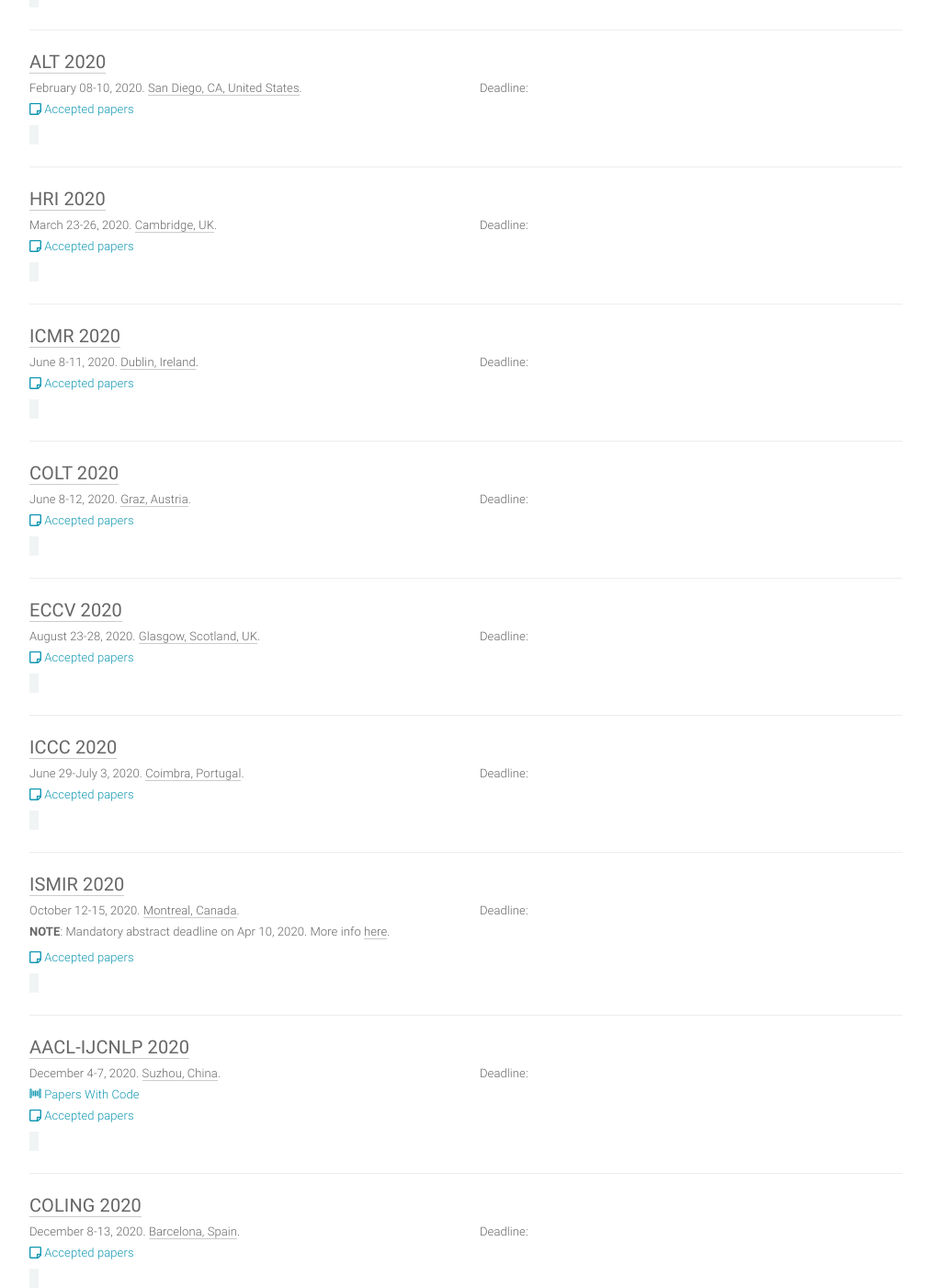
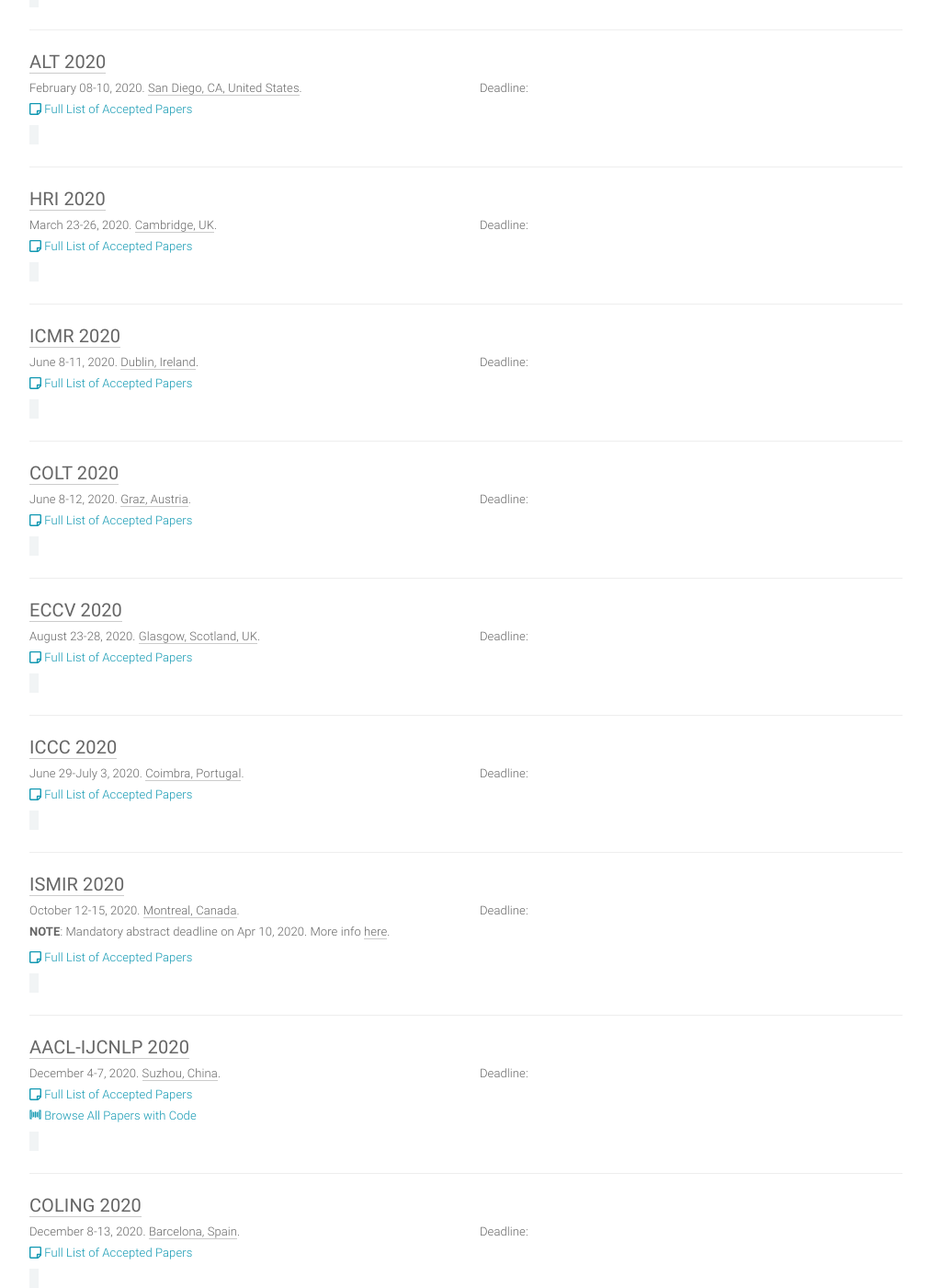
Before and after one commit to paperswithcode/ai-deadlines, a Jekyll site: the page built from index.html, in a window 1280 px wide and 1400 px high, scrolled down 1587 px. Shown: the whole window at 92% size, without its empty margins (133-1146 px from the left). Built offline with Jekyll 4.4.1, drawn with Linux system fonts in a browser that asks for light colours; comment, search, counter and statistics services are not loaded; some of the changed text lies outside the part shown.

Commit message:
Update copy

```diff
--- a/_layouts/home.html
+++ b/_layouts/home.html
@@ -105,19 +105,19 @@
                 {% endif %}
                 {% if conf.pwclink or conf.paperslink %}
                   <div class="note">
+                    {% if conf.paperslink %}
+                      <div>
+                        <a href="{{conf.paperslink}}" class="pwc-link">
+                          <div class="icon-inner pwc-icon"><svg viewBox="0 0 448 513.795" xmlns="http://www.w3.org/2000/svg"><path d="M448 349.086c0 10.974-6.299 26.18-14.059 33.94l-83.882 83.882c-7.76 7.76-22.966 14.06-33.94 14.06H48c-26.51 0-48-21.49-48-48V80.98c0-26.51 21.49-48 48-48h352c26.51 0 48 21.49 48 48v268.106zm-128 80l76.118-76.118H320v76.118zm80-348.107H48v351.988h224v-104c0-13.254 10.745-24 24-24h104V80.98z"/></svg></div>
+                          Full List of Accepted Papers
+                        </a>
+                      </div>
+                    {% endif %}
                     {% if conf.pwclink %}
                       <div>
                         <a href="{{conf.pwclink}}" class="pwc-link">
                           <div class="icon-inner pwc-icon"><svg xmlns="http://www.w3.org/2000/svg" viewBox="0 0 512 512" class="s-ion-icon"><path d="M88 128h48v256H88zM232 128h48v256h-48zM160 144h48v224h-48zM304 144h48v224h-48zM376 128h48v256h-48z"></path><path d="M104 104V56H16v400h88v-48H64V104zM408 56v48h40v304h-40v48h88V56z"></path></svg></div>
-                          Papers With Code
-                        </a>
-                      </div>
-                    {% endif %}
-                    {% if conf.paperslink %}
-                      <div>
-                        <a href="{{conf.paperslink}}" class="pwc-link">
-                          <div class="icon-inner pwc-icon"><svg viewBox="0 0 448 513.795" xmlns="http://www.w3.org/2000/svg"><path d="M448 349.086c0 10.974-6.299 26.18-14.059 33.94l-83.882 83.882c-7.76 7.76-22.966 14.06-33.94 14.06H48c-26.51 0-48-21.49-48-48V80.98c0-26.51 21.49-48 48-48h352c26.51 0 48 21.49 48 48v268.106zm-128 80l76.118-76.118H320v76.118zm80-348.107H48v351.988h224v-104c0-13.254 10.745-24 24-24h104V80.98z"/></svg></div>
-                          Accepted papers
+                          Browse All Papers with Code
                         </a>
                       </div>
                     {% endif %}
```
